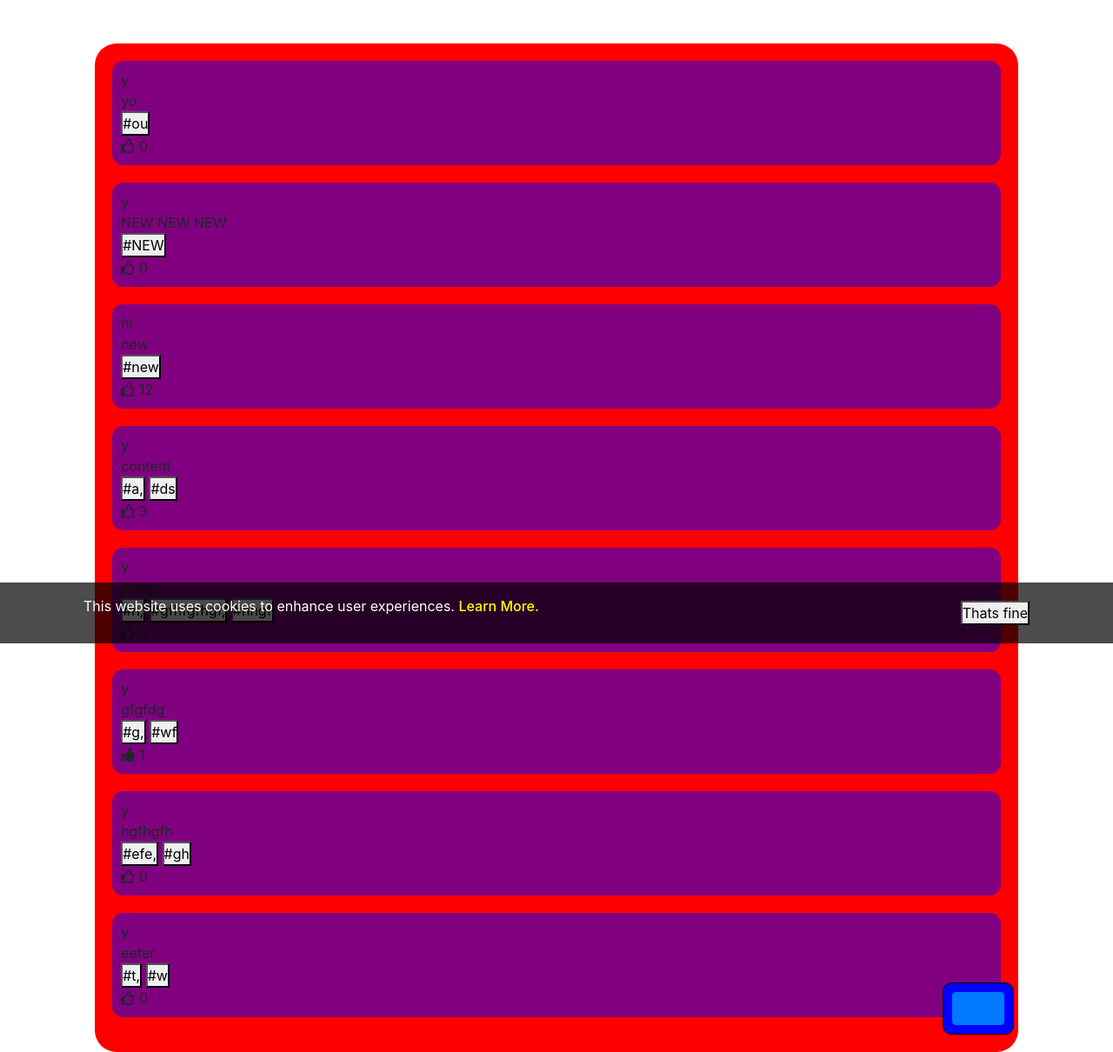
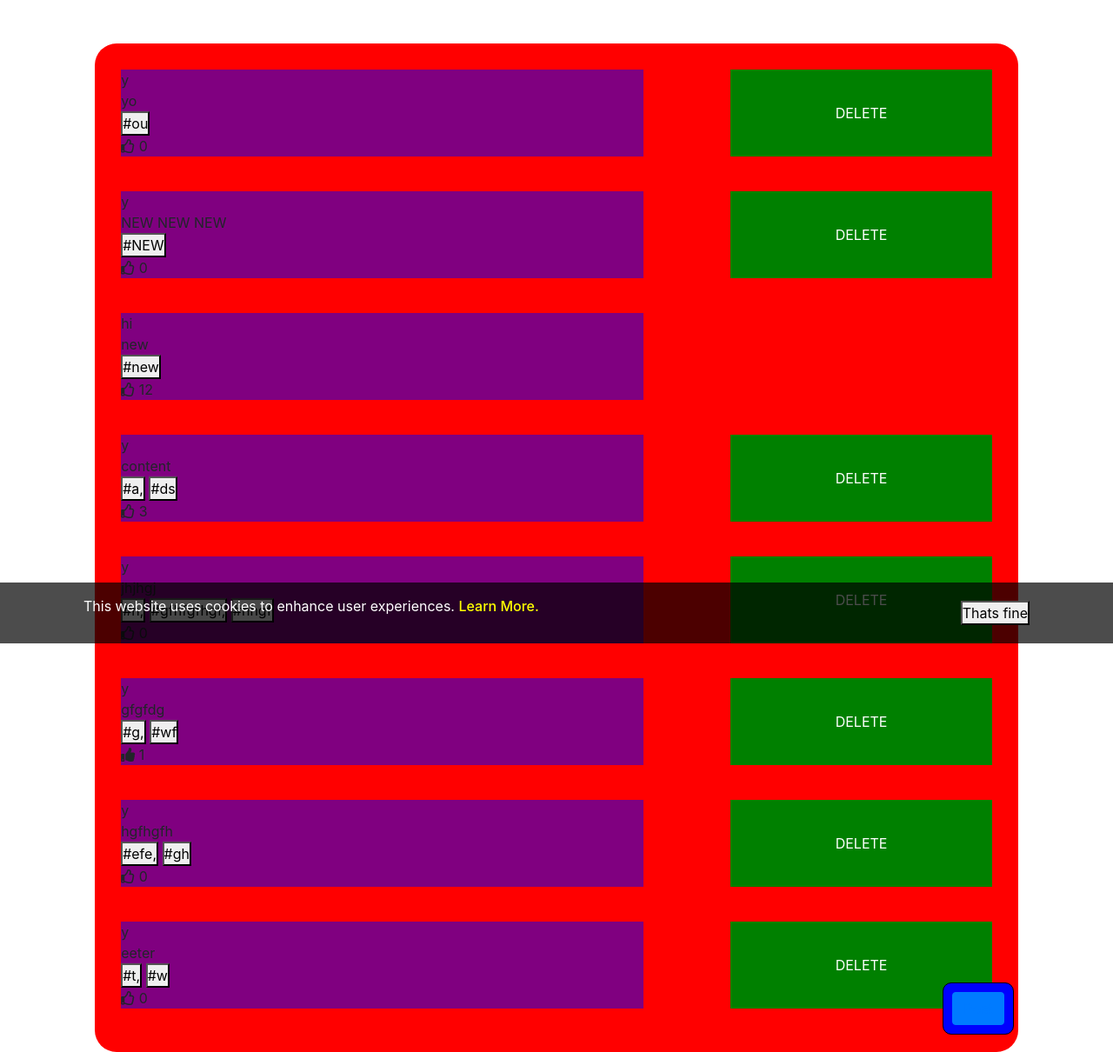
Before and after one commit to MichaelPotishman/My-Web-Dev-Coursework-2, a Flask app: page /feed in a window 1280 px wide. Shown: the part 60-1270 px from the top of the page at 87% size. Run offline with Flask 3, Linux system fonts and the light colour scheme; a user stored in the database is signed in; data comes from the database, SQL or seed files in the repository; some libraries are stand-ins or nearby versions.

Commit message:
New Changes 10pm 21/11/2024

```diff
--- a/section_9_ajax_casestudy/app/static/styles.css
+++ b/section_9_ajax_casestudy/app/static/styles.css
@@ -102,11 +102,31 @@ body{
 }
 
 .post-container {
+    display: flex;
     padding: 10px;
     border-radius: 12.5px;
-    width: 100%;  /* Ensures the container takes up the full width */
+    justify-content: space-between;
+
+    margin-bottom: 20px;
+}
+
+.left-container{
+    width: 60%;
     background-color: purple;
-    margin-bottom: 20px;
+}
+
+.right-container{
+    background-color: green;
+    width: 30%;
+    display: flex;
+    align-items: center;
+    justify-content: center;
+
+}
+
+.right-container p{
+    color: white;
+    margin: 0;
 }
 
 
--- a/section_9_ajax_casestudy/app/templates/feed.html
+++ b/section_9_ajax_casestudy/app/templates/feed.html
@@ -36,9 +36,12 @@
                                 <i class="far fa-thumbs-up" id="up"></i><span id="sup"> {{ post_data.upvotes }}</span></a>
                             {% endif %}
                     </div>
+                    {% if post_data.user_id == current_user.id %}
                     <div class="right-container">
 
+                        <p>DELETE</p>
                     </div>
+                    {% endif %}
                 </div>
             {% endfor %}
             <!-- Get the user_id in posts table, then use this to get the username from Users table with that user_id-->
--- a/section_9_ajax_casestudy/app/views.py
+++ b/section_9_ajax_casestudy/app/views.py
@@ -50,7 +50,7 @@ def feed():
     for post in user_posts:
         post_id = post.post_id
         if post.post_id not in posts_dict:
-            posts_dict[post_id] = {'content' : post.content, 'username': post.user.username, 'hashtags': [], 'upvotes': post.upvotes}
+            posts_dict[post_id] = {'content' : post.content, 'username': post.user.username, 'hashtags': [], 'upvotes': post.upvotes, 'user_id': post.user_id}
         for hashtag in post.hashtags:
             posts_dict[post_id]['hashtags'].append(hashtag.name)
 
```
